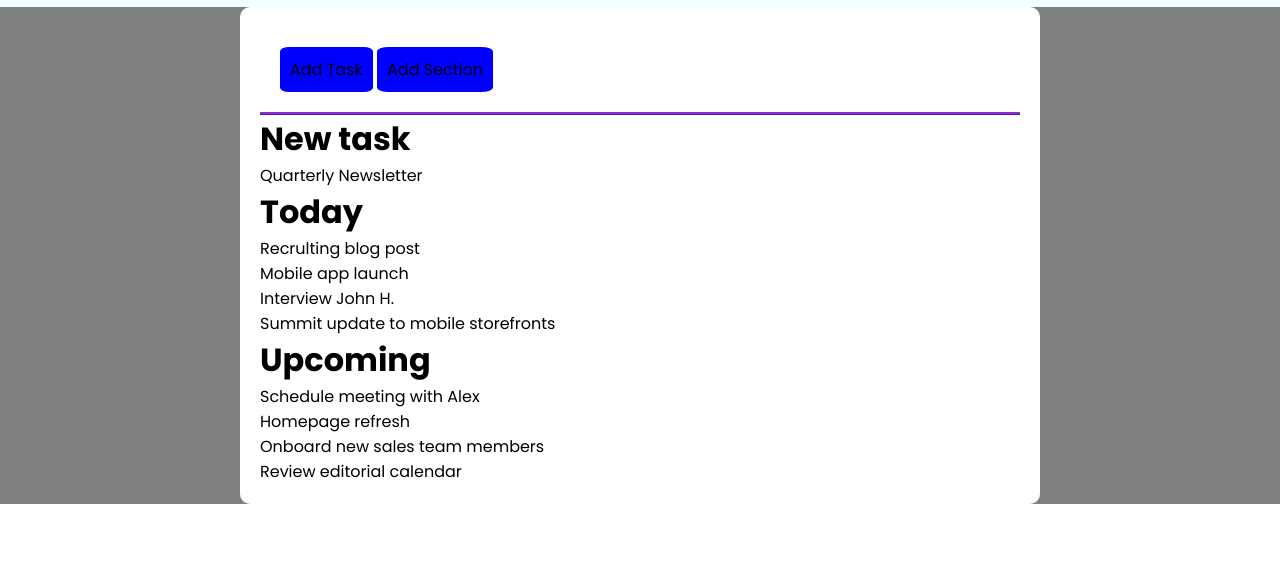
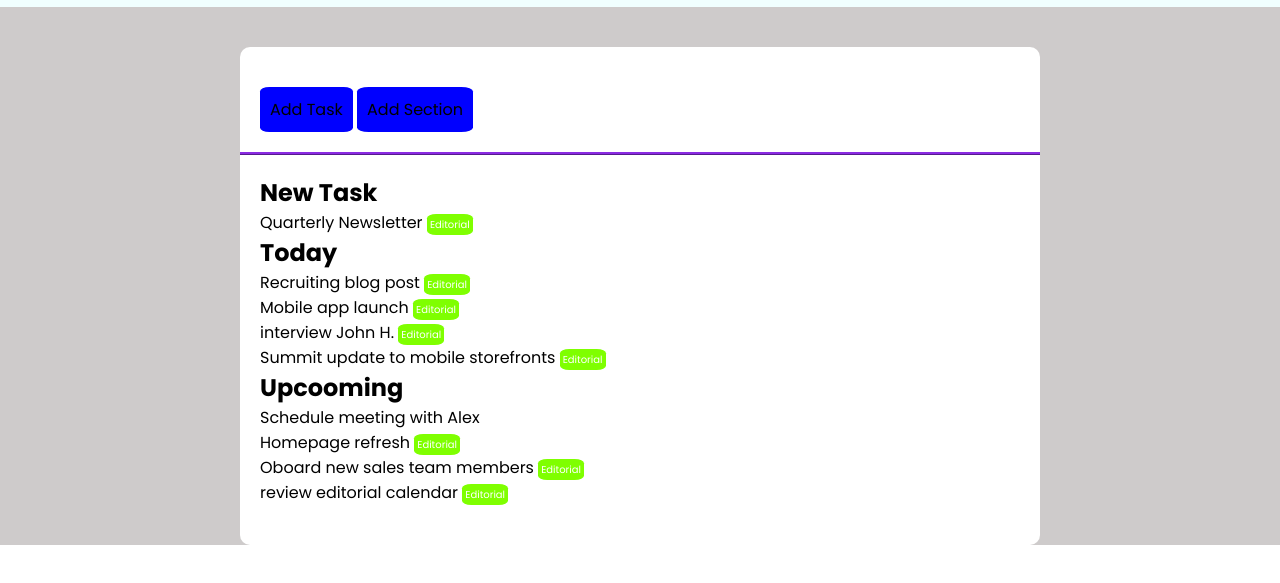
Before and after one commit to Leonardo-Corazzini/html-css-toboolist, a plain HTML site: page index.html in a window 1280 px wide. Shown: the part 63-646 px from the top of the page. Drawn offline with Linux system fonts and the light colour scheme.

Commit message:
correzione struttura togliendo alcuni div e ul

```diff
--- a/css/app.css
+++ b/css/app.css
@@ -44,8 +44,9 @@ img{
 .card{
     max-width: 800px;
     margin: auto;
-    padding: 20px;
     border-radius: 10px;
+    padding: 20px 0px;
+
 }
 .menu{
     background-color: white;
@@ -53,9 +54,24 @@ img{
     border-bottom:blueviolet ridge
 }
 
-.bg-gray{
-    background-color: gray;
-}
 .bg-white{
     background-color: white;
 }
+
+.bg-gray{
+    background-color: rgb(206, 203, 203);
+    padding-top: 40px;
+}
+
+
+.label{
+    border-radius: 20%;
+    color: white;
+    padding: 3px;
+    background-color:chartreuse;
+    font-size: 10px;
+}
+
+.todolist{
+    padding: 20px;
+}
--- a/index.html
+++ b/index.html
@@ -19,44 +19,39 @@
 
     </header>
     <main>
-        <div class="conteiner" style="background-color: gray;">
-            <div class="card" style="background-color: white;">
+        <div class="conteiner bg-gray">
+            <div class="card bg-white">
+
                 <!-- inserimento menu -->
                 <nav class="menu">
                     <span class="button">Add Task</span>
                     <span class="button">Add Section</span>
                 </nav>
                 <!-- inserimento todolist -->
-                <div>
+                 <section class="todolist">
+                    <h2>New Task</h2>
                     <ul>
-                        <li>
-                            <Strong>New task</Strong>
-                            <ul>
-                                <li>Quarterly Newsletter</li>
-                            </ul>
-                        </li>
-                        <li>
-                            <strong>Today</strong>
-                            <ul>
-                                <li>Recrulting blog post</li>
-                                <li>Mobile app launch</li>
-                                <li>Interview John H.</li>
-                                <li>Summit update to mobile storefronts</li>
-                            </ul>
-                        </li>
-                        <li>
-                            <strong>Upcoming</strong>
-                            <ul>
-                                <li>Schedule meeting with Alex</li>
-                                <li>Homepage refresh</li>
-                                <li>Onboard new sales team members</li>
-                                <li>Review editorial calendar</li>
-                            </ul>
-                        </li>
+                        <li>Quarterly Newsletter <span class="label">Editorial</span></li>
                     </ul>
-                </div>
+                    <h2>Today</h2>
+                    <ul>
+                        <li>Recruiting blog post <span class="label">Editorial</span></li>
+                        <li>Mobile app launch <span class="label">Editorial</span></li>
+                        <li>interview John H. <span class="label">Editorial</span></li>
+                        <li>Summit update to mobile storefronts <span class="label">Editorial</span></li>
+                    </ul>
+                    <h2>Upcooming</h2>
+                    <ul>
+                        <li>Schedule meeting with Alex</li>
+                        <li>Homepage refresh <span class="label">Editorial</span></li>
+                        <li>Oboard new sales team members <span class="label">Editorial</span></li>
+                        <li>review editorial calendar <span class="label">Editorial</span></li>
+                    </ul>
+                </section>
+
 
             </div>
+
 
         </div>
 
```
